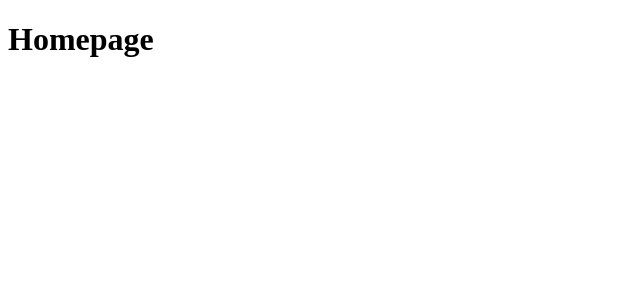
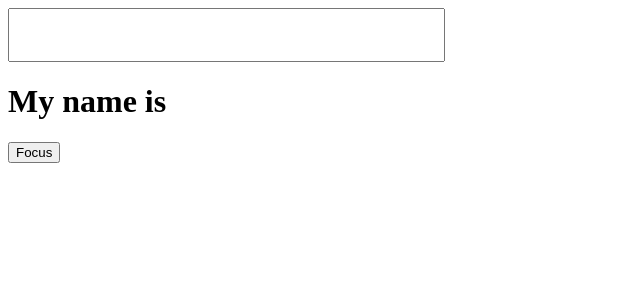
Before and after one commit to ketanprakash/react-hooks-course-wds, a React (Create React App) app: page / in a window 1280 px wide. Shown: the top 300 px of the page, without its empty margins (0-640 px from the left). Built offline with nearby package versions, Linux system fonts and the light colour scheme.

Commit message:
useRef done

```diff
--- a/src/App.jsx
+++ b/src/App.jsx
@@ -1,9 +1,53 @@
+import { useState, useRef } from "react";
+
+// const App = () => {
+//   const [name, setName] = useState("");
+//   const renderCount = useRef(0);
+
+//   useEffect(() => {
+//     renderCount.current++;
+//   })
+
+//   return (
+//     <div className="App">
+//       <input
+//         type="text"
+//         value={name}
+//         onChange={(e) => setName(e.target.value)}
+//         style={{
+//           fontSize: "2rem",
+//           padding: "0.2em"
+//         }}
+//       />
+//       <h1>My name is {name}</h1>
+//       <div>Rendered {renderCount.current} times</div>
+//     </div>
+//   )
+// }
+
 const App = () => {
+  const [name, setName] = useState("");
+  const inputRef = useRef(0);
+
+  const focus = () => {
+    inputRef.current.focus();
+  }
+
   return (
     <div className="App">
-      <h1>Homepage</h1>
+      <input
+        ref={inputRef}
+        type="text"
+        value={name}
+        onChange={(e) => setName(e.target.value)}
+        style={{
+          fontSize: "2rem",
+          padding: "0.2em"
+        }}
+      />
+      <h1>My name is {name}</h1>
+      <button onClick={focus}>Focus</button>
     </div>
   )
 }
-
 export default App;
```
